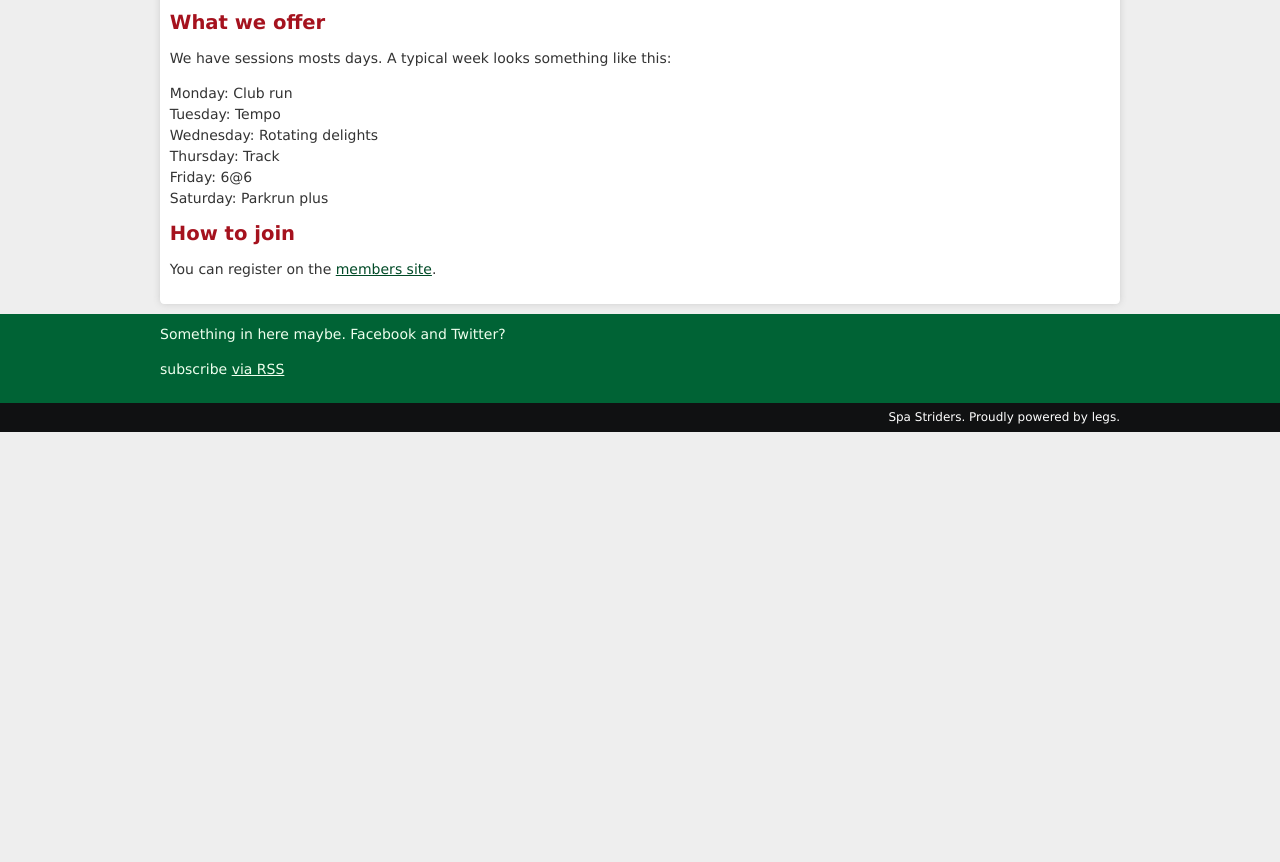
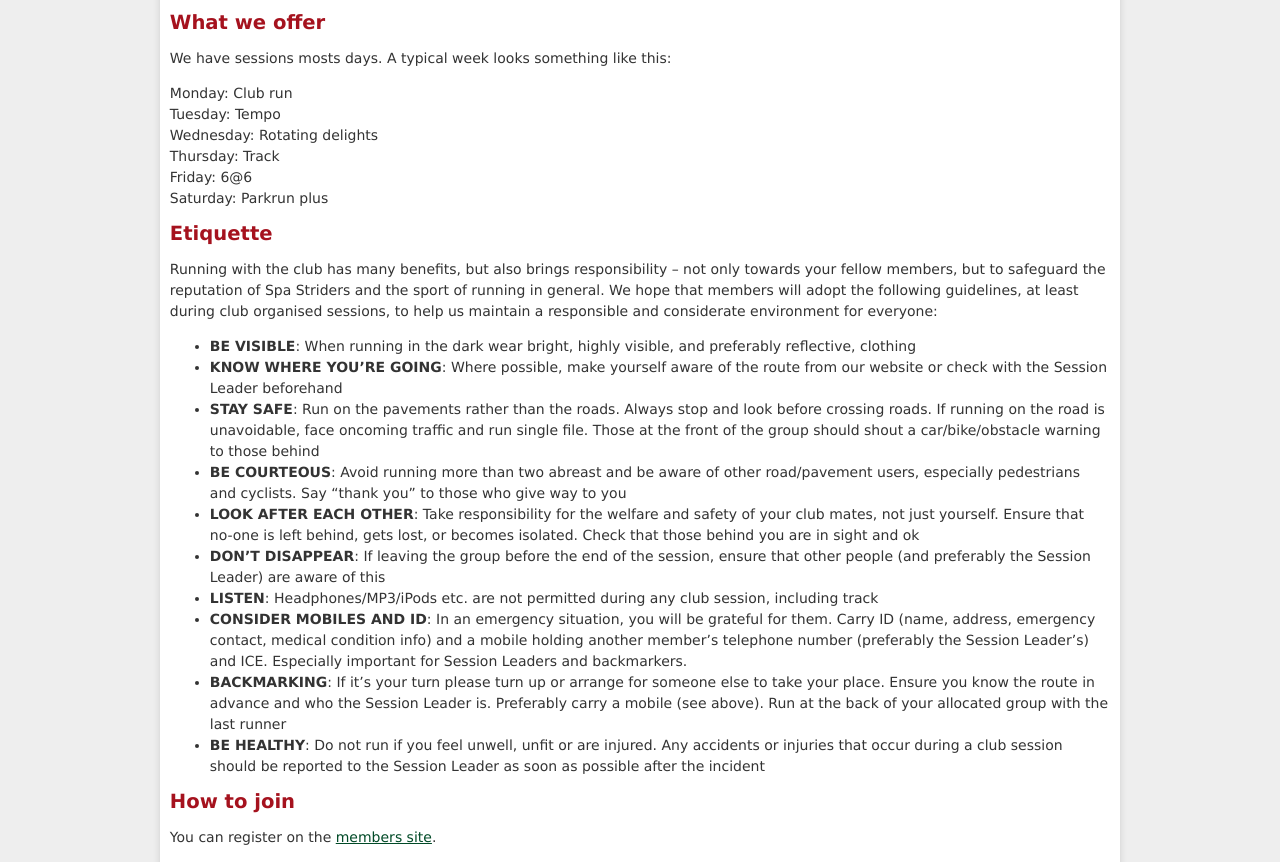
Before and after one commit to spa-striders/public-website, a Jekyll site: the page built from about.md, in a window 1280 px wide and 900 px high, scrolled down 633 px, cut to the strip 38-900 px from the top of the window. Built offline with Jekyll 4.4.1, drawn with Linux system fonts in a browser that asks for light colours; some web fonts are replaced; before the commit the page ends 1103 px from its top, so only the background shows below that.

Commit message:
Add etiquette

```diff
--- a/about.md
+++ b/about.md
@@ -27,6 +27,44 @@ Thursday: Track
 Friday: 6@6
 Saturday: Parkrun plus
 
+## Etiquette
+
+Running with the club has many benefits, but also brings responsibility – not only towards
+your fellow members, but to safeguard the reputation of Spa Striders and the sport of
+running in general. We hope that members will adopt the following guidelines, at least during
+club organised sessions, to help us maintain a responsible and considerate environment for
+everyone:
+
+* **BE VISIBLE**: When running in the dark wear bright, highly visible, and preferably
+reflective, clothing
+* **KNOW WHERE YOU’RE GOING**: Where possible, make yourself aware of the route
+from our website or check with the Session Leader beforehand
+* **STAY SAFE**: Run on the pavements rather than the roads. Always stop and look
+before crossing roads. If running on the road is unavoidable, face oncoming traffic
+and run single file. Those at the front of the group should shout a car/bike/obstacle
+warning to those behind
+* **BE COURTEOUS**: Avoid running more than two abreast and be aware of other
+road/pavement users, especially pedestrians and cyclists. Say "thank you" to those
+who give way to you
+* **LOOK AFTER EACH OTHER**: Take responsibility for the welfare and safety of your
+club mates, not just yourself. Ensure that no-one is left behind, gets lost, or becomes
+isolated. Check that those behind you are in sight and ok
+* **DON'T DISAPPEAR**: If leaving the group before the end of the session, ensure that
+other people (and preferably the Session Leader) are aware of this
+* **LISTEN**: Headphones/MP3/iPods etc. are not permitted during any club session,
+including track
+* **CONSIDER MOBILES AND ID**: In an emergency situation, you will be grateful for them.
+Carry ID (name, address, emergency contact, medical condition info) and a mobile
+holding another member’s telephone number (preferably the Session Leader’s) and
+ICE. Especially important for Session Leaders and backmarkers.
+* **BACKMARKING**: If it’s your turn please turn up or arrange for someone else to take
+your place. Ensure you know the route in advance and who the Session Leader is.
+Preferably carry a mobile (see above). Run at the back of your allocated group with
+the last runner
+* **BE HEALTHY**: Do not run if you feel unwell, unfit or are injured. Any accidents or
+injuries that occur during a club session should be reported to the Session Leader as
+soon as possible after the incident
+
 ## How to join
 
 You can register on the [members site](http://members.spa-striders.co.uk/).
```
